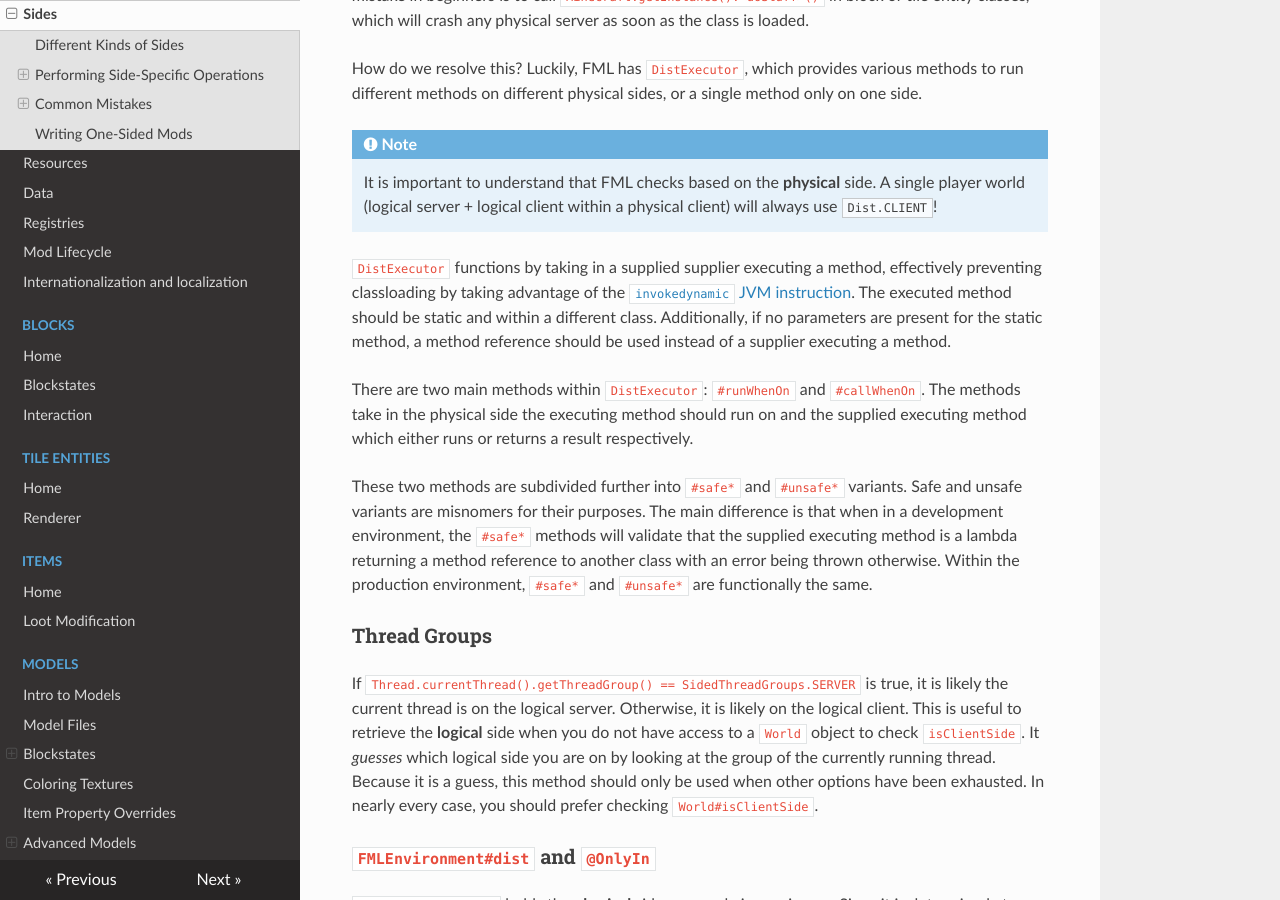
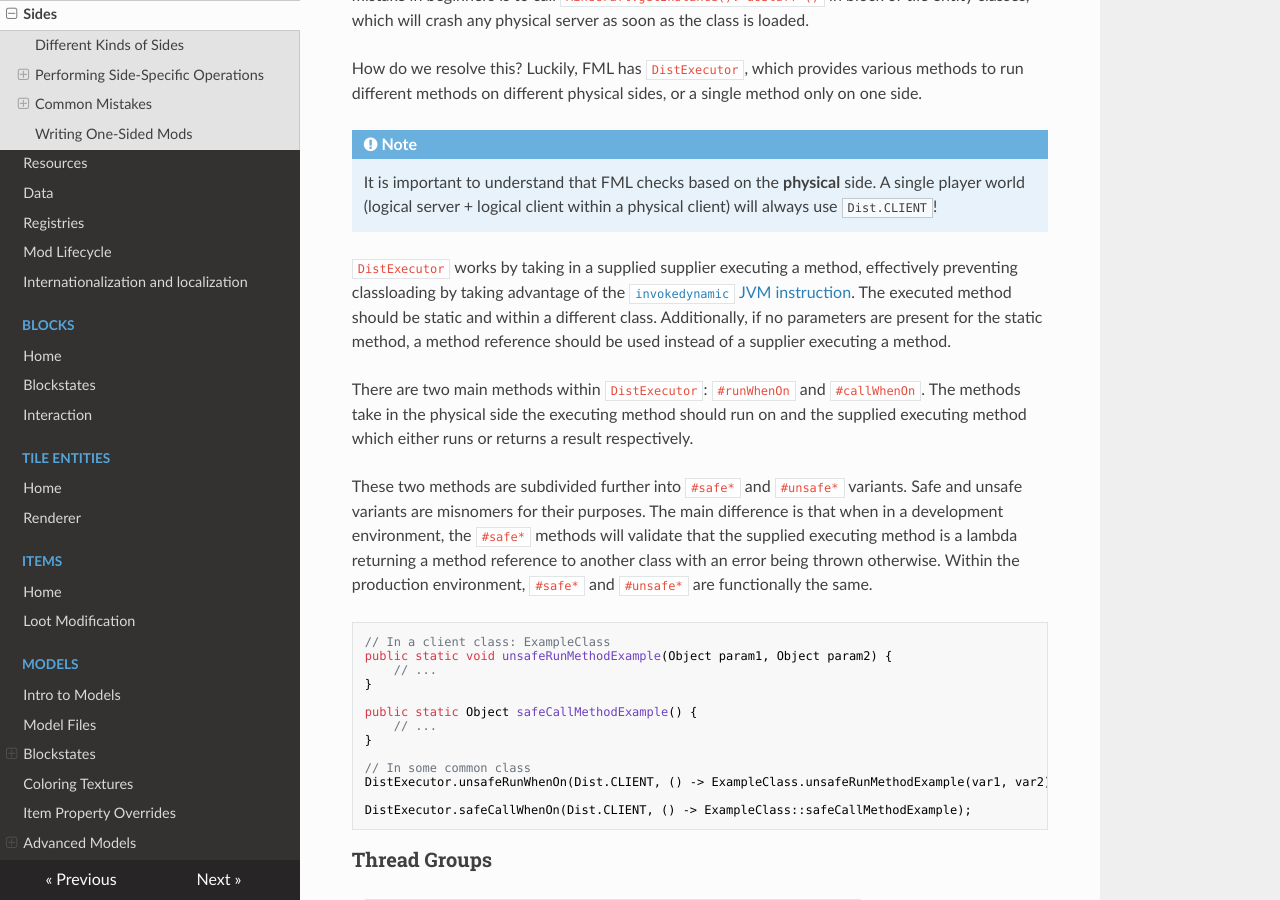
Before and after one commit to MinecraftForge/Documentation, an MkDocs documentation site: the page built from docs/concepts/sides.md, in a window 1280 px wide and 900 px high, scrolled down 1625 px. Built offline with MkDocs 1.6.1, drawn with Linux system fonts in a browser that asks for light colours; nearby versions of some CDN libraries.

Commit message:
Add example and fix pedantics

````diff
--- a/docs/concepts/sides.md
+++ b/docs/concepts/sides.md
@@ -38,11 +38,28 @@ How do we resolve this? Luckily, FML has `DistExecutor`, which provides various
 
     It is important to understand that FML checks based on the **physical** side. A single player world (logical server + logical client within a physical client) will always use `Dist.CLIENT`!
 
-`DistExecutor` functions by taking in a supplied supplier executing a method, effectively preventing classloading by taking advantage of the [`invokedynamic` JVM instruction][invokedynamic]. The executed method should be static and within a different class. Additionally, if no parameters are present for the static method, a method reference should be used instead of a supplier executing a method.
+`DistExecutor` works by taking in a supplied supplier executing a method, effectively preventing classloading by taking advantage of the [`invokedynamic` JVM instruction][invokedynamic]. The executed method should be static and within a different class. Additionally, if no parameters are present for the static method, a method reference should be used instead of a supplier executing a method.
 
 There are two main methods within `DistExecutor`: `#runWhenOn` and `#callWhenOn`. The methods take in the physical side the executing method should run on and the supplied executing method which either runs or returns a result respectively.
 
 These two methods are subdivided further into `#safe*` and `#unsafe*` variants. Safe and unsafe variants are misnomers for their purposes. The main difference is that when in a development environment, the `#safe*` methods will validate that the supplied executing method is a lambda returning a method reference to another class with an error being thrown otherwise. Within the production environment, `#safe*` and `#unsafe*` are functionally the same.
+
+```java
+// In a client class: ExampleClass
+public static void unsafeRunMethodExample(Object param1, Object param2) {
+    // ...
+}
+
+public static Object safeCallMethodExample() {
+    // ...
+}
+
+// In some common class
+DistExecutor.unsafeRunWhenOn(Dist.CLIENT, () -> ExampleClass.unsafeRunMethodExample(var1, var2));
+
+DistExecutor.safeCallWhenOn(Dist.CLIENT, () -> ExampleClass::safeCallMethodExample);
+
+```
 
 ### Thread Groups
 
````
